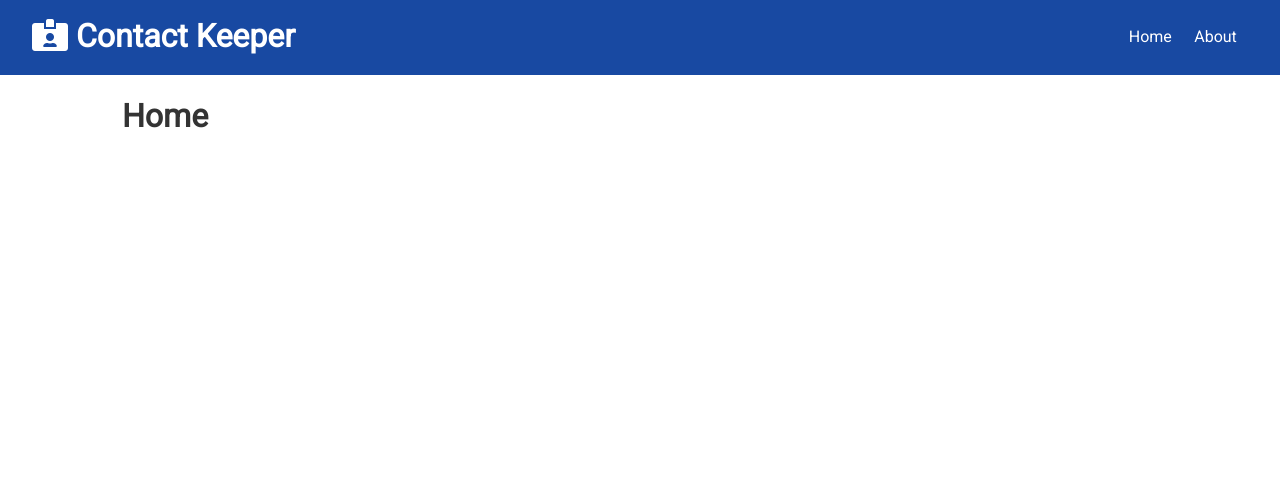
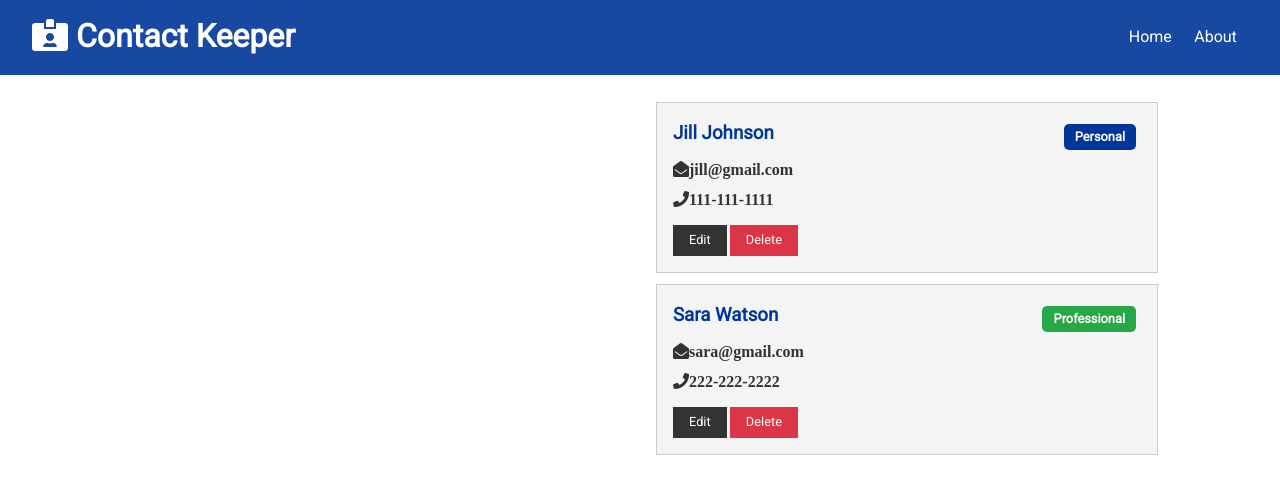
Before and after one commit to Surefirer/contact-keeper, a React (Create React App) app in the folder client/: page / in a window 1280 px wide. Shown: the top 494 px of the page. Built offline with nearby package versions, Linux system fonts and the light colour scheme.

Commit message:
Contacts & ContactItem Components

```diff
--- /dev/null
+++ b/client/src/components/contacts/ContactItem.js
@@ -0,0 +1,44 @@
+import React from "react";
+import PropTypes from "prop-types";
+
+const ContactItem = ({ contact }) => {
+  const { id, name, email, phone, type } = contact;
+
+  return (
+    <div className="card bg-light">
+      <h3 className="text-primary text-left">
+        {name}{" "}
+        <span
+          style={{ float: "right" }}
+          className={`badge ${
+            type === "professional" ? "badge-success" : "badge-primary"
+          }`}
+        >
+          {type.charAt(0).toUpperCase() + type.slice(1)}
+        </span>
+      </h3>
+      <ul className="list">
+        {email && (
+          <li>
+            <i className="fas fa-envelope-open">{email}</i>
+          </li>
+        )}
+        {phone && (
+          <li>
+            <i className="fas fa-phone">{phone}</i>
+          </li>
+        )}
+      </ul>
+      <p>
+        <button className="btn btn-dark btn-sm">Edit</button>
+        <button className="btn btn-danger btn-sm">Delete</button>
+      </p>
+    </div>
+  );
+};
+
+ContactItem.propTypes = {
+  contact: PropTypes.object.isRequired,
+};
+
+export default ContactItem;
--- /dev/null
+++ b/client/src/components/contacts/Contacts.js
@@ -0,0 +1,18 @@
+import React, { Fragment, useContext } from "react";
+import ContactContext from "../../context/contact/contactContext";
+import ContactItem from "../contacts/ContactItem";
+
+const Contacts = () => {
+  const contactContext = useContext(ContactContext);
+
+  const { contacts } = contactContext;
+  return (
+    <Fragment>
+      {contacts.map((contact) => (
+        <ContactItem contact={contact} />
+      ))}
+    </Fragment>
+  );
+};
+
+export default Contacts;
--- a/client/src/components/pages/Home.js
+++ b/client/src/components/pages/Home.js
@@ -1,9 +1,13 @@
 import React from "react";
+import Contacts from "../contacts/Contacts";
 
 const Home = () => {
   return (
-    <div>
-      <h1>Home</h1>
+    <div className="grid-2">
+      <div>{/* ContactForm */}</div>
+      <div>
+        <Contacts />
+      </div>
     </div>
   );
 };
--- a/client/src/context/contact/ContactState.js
+++ b/client/src/context/contact/ContactState.js
@@ -21,7 +21,7 @@
         name: "Sara Watson",
         email: "sara@gmail.com",
         phone: "222-222-2222",
-        type: "personal",
+        type: "professional",
       },
     ],
   };
```
Also changed, not shown: 1 other file (tests, documents, lock files or other folders).
